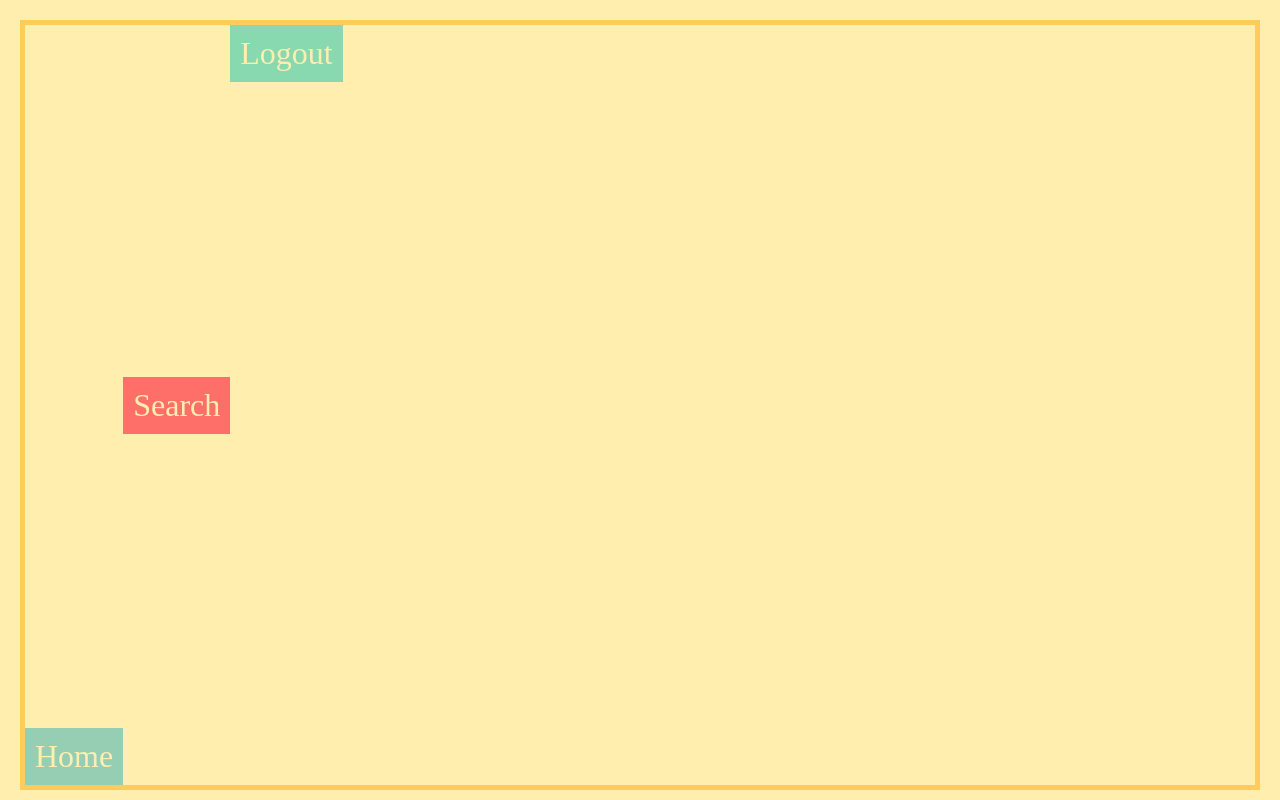
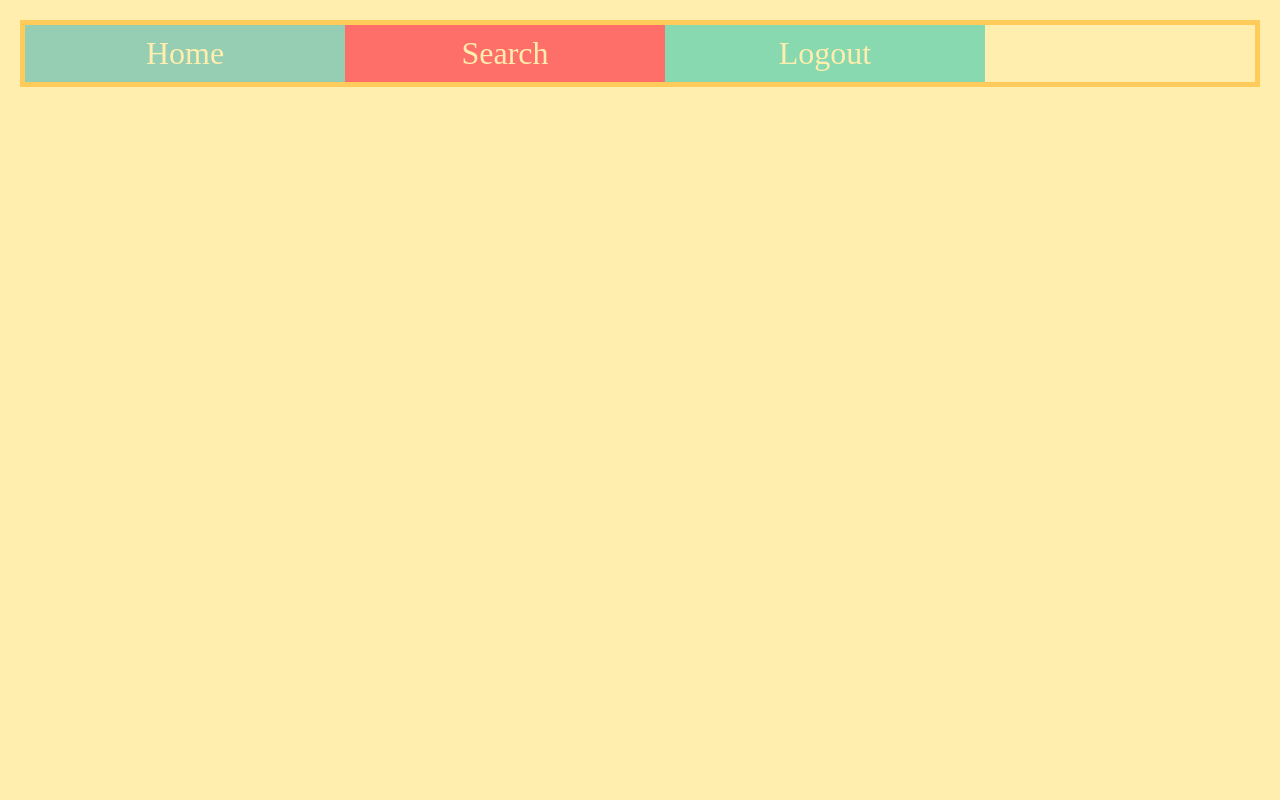
Before and after one commit to zorazky/flexbox, a plain HTML site: page test1/index.html in a window 1280 px wide. Drawn offline with Linux system fonts and the light colour scheme.

Commit message:
flex wrap

```diff
--- a/test1/index.css
+++ b/test1/index.css
@@ -1,14 +1,9 @@
 .container {
     border: 5px solid #ffcc5c;
     display: flex;
-    height:100%;
-    align-items: center;
+    flex-wrap: wrap;
 }
 
-.logout {
-    align-self: flex-start;
+.container > div {
+    width: 300px;
 }
-
-.home {
-    align-self: flex-end;
-}
```
